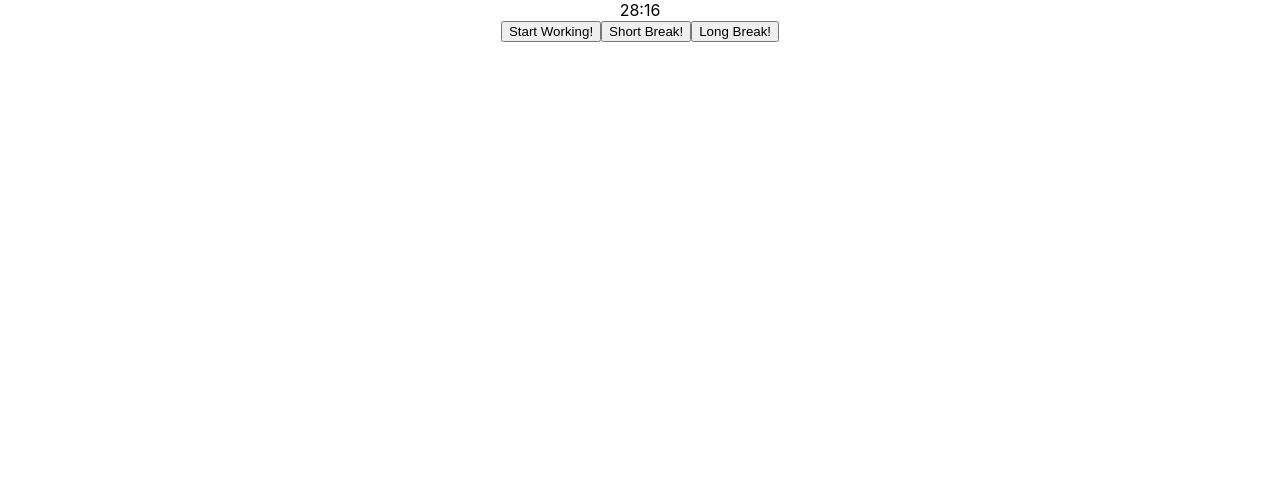
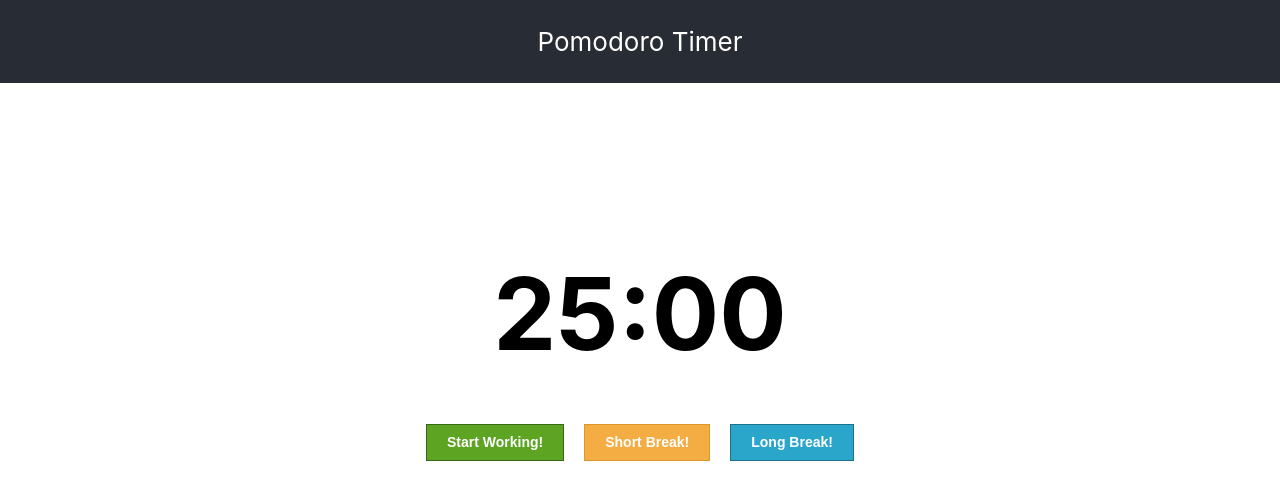
Before and after one commit to Fedeandres1/pomodoro-timer, a React app: page / in a window 1280 px wide. Built offline with nearby package versions, Linux system fonts and the light colour scheme.

Commit message:
Fs finish pomo

```diff
--- a/src/component/App.css
+++ b/src/component/App.css
@@ -15,7 +15,6 @@
 
 .App-header {
   background-color: #282c34;
-  min-height: 100vh;
   display: flex;
   flex-direction: column;
   align-items: center;
--- a/src/component/App.js
+++ b/src/component/App.js
@@ -4,7 +4,10 @@ import Timer from './Timer/Timer';
 function App() {
   return (
     <div className="App">
-    <Timer />
+      <header className='App-header'>
+        <p>Pomodoro Timer</p>
+      </header>
+      <Timer />
     </div>
   );
 }
--- a/src/component/Timer/Timer.js
+++ b/src/component/Timer/Timer.js
@@ -1,4 +1,5 @@
 import React, { Component } from "react";
+import './Timer.css';
 
 class Timer extends Component {
     constructor() {
@@ -32,7 +33,7 @@ class Timer extends Component {
         this.setState({
             alert: {
                 type: 'work',
-                message: 'working'
+                message: 'Working'
             }
         });
         return this.setTime(this.times.defaultTime);
@@ -41,8 +42,8 @@ class Timer extends Component {
     setTimeForShortBreak = () => {
         this.setState({
             alert: {
-                type: 'short',
-                message: 'short break'
+                type: 'shortBreak',
+                message: 'Short break'
             }
         });
         return this.setTime(this.times.shortBrak);
@@ -51,8 +52,8 @@ class Timer extends Component {
     setTimeForLongBreak = () => {
         this.setState({
             alert: {
-                type: 'long',
-                message: 'long break'
+                type: 'longBreak',
+                message: 'Long break'
             }
         });
         return this.setTime(this.times.longBreak);
@@ -87,8 +88,8 @@ class Timer extends Component {
     }
 
     displayTime = (seconds) => {
-        const m = Math.floor(seconds & 3600 / 60);
-        const s = Math.floor(seconds & 3600 & 60);
+        const m = Math.floor(seconds % 3600 / 60);
+        const s = Math.floor(seconds % 3600 % 60);
         return `${m < 10 ? '0' : ''}${m}:${s < 10 ? '0' : ''}${s}`;
     }
 
```
